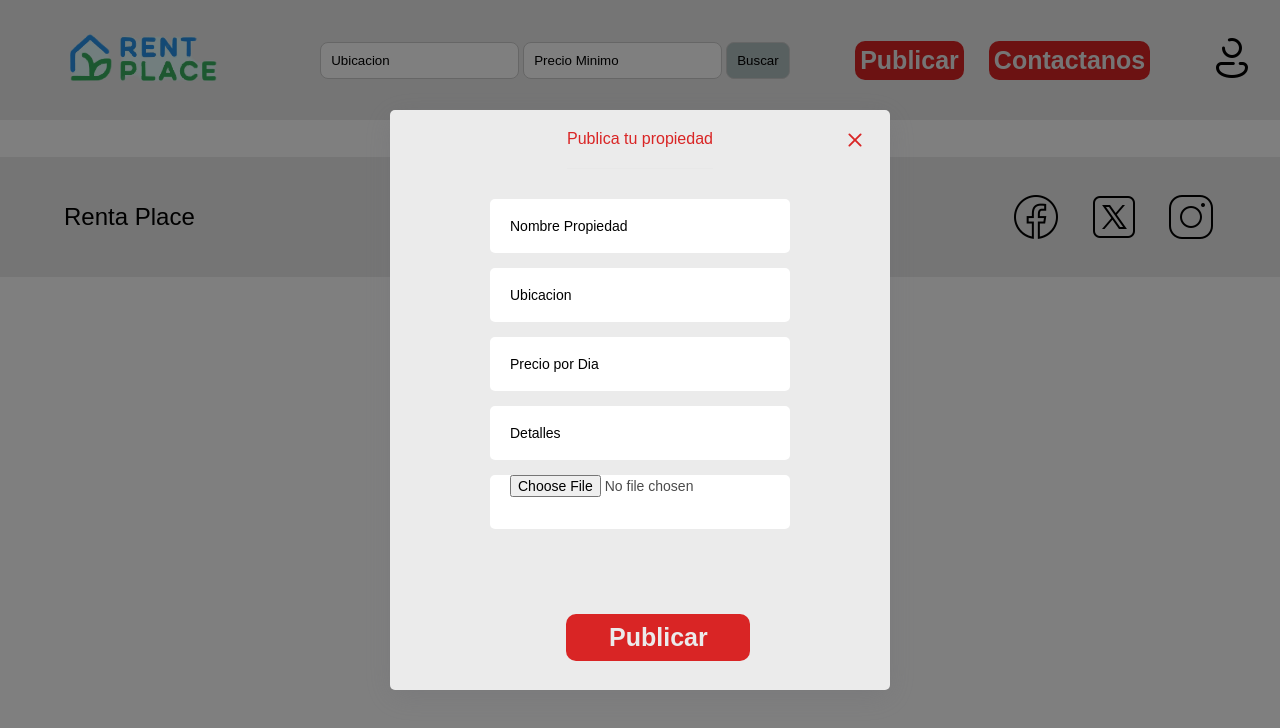
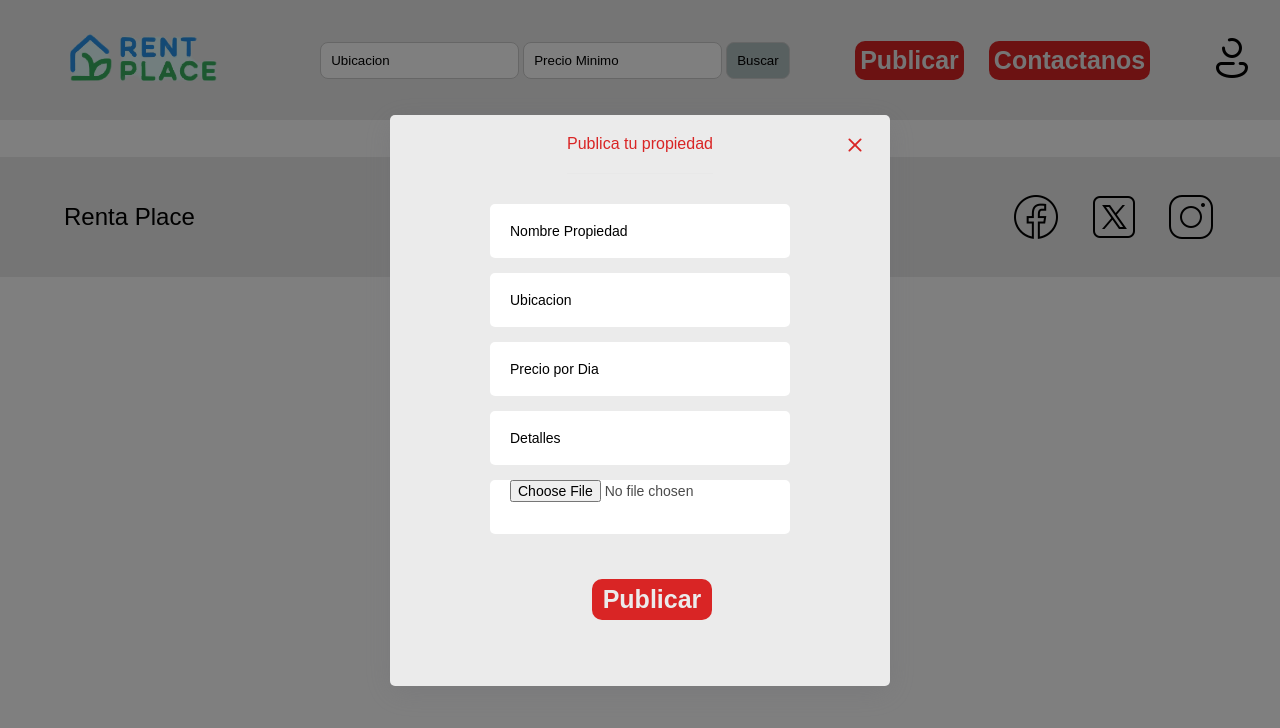
Before and after one commit to Felip3Ramirez/Rent-Place, a React (Vite) app: page / in a window 1280 px wide. Both pictures are taken after a click on the button "Publicar". Shown: the top 728 px of the page. Built offline with nearby package versions, Linux system fonts and the light colour scheme; no server answers.

Commit message:
se agrega la peticion post para agregar una propiedad

```diff
--- a/src/components/Cabecera.jsx
+++ b/src/components/Cabecera.jsx
@@ -28,9 +28,8 @@ function Cabecera() {
                 <Modal
                 estado={modal}
                 cambiarEstado={setModal}
-                titulo='Publica tu propiedad'
-                botonFinal="Publicar">
-                <FormularioPublicar></FormularioPublicar>
+                titulo='Publica tu propiedad'>
+                <FormularioPublicar cerrarModal={() => setModal(false)}></FormularioPublicar>
                 </Modal>
 
 
@@ -38,10 +37,8 @@ function Cabecera() {
                 <Modal
                 estado={modal2}
                 cambiarEstado={setModal2}
-                titulo='Contactanos'
-                botonFinal="Enviar"
-                >
-                    <FormularioContactanos></FormularioContactanos>
+                titulo='Contactanos'>
+                    <FormularioContactanos cerrarModal={() => setModal(false)}></FormularioContactanos>
                 </Modal>
             </nav>
             <div className='login'>
--- a/src/components/FormularioContactanos.jsx
+++ b/src/components/FormularioContactanos.jsx
@@ -9,7 +9,7 @@ const FormularioContactanos = () => {
                 <input name="phone" required placeholder="Telefono" />
                 <input name="email" required placeholder="Correo" type="email" />
                 <textarea className='textArea' name="" id="" cols="30" rows="10" placeholder="Mensaje"></textarea>
-
+                <button  className="botonFinal">Publicar</button>
             </form>
         </section>
     );
--- a/src/components/FormularioPublicar.jsx
+++ b/src/components/FormularioPublicar.jsx
@@ -1,23 +1,53 @@
 import { useState } from "react";
+let apiUsuarios = "https://back-json-server-tuya.onrender.com/propiedades";
 
 
-
-function FormularioPublicar(){
-const [nombre , setNombre] = useState("");
-const [ubicacion, setUbicacion] = useState("");
-const [precio , setPrecio] = useState("");
-const [detalle , setDetalle] = useState("");
-const [foto , setFoto] = useState("");
+function FormularioPublicar({ cerrarModal }) {
+    const [nombre, setNombre] = useState("");
+    const [ubicacion, setUbicacion] = useState("");
+    const [precio, setPrecio] = useState("");
+    const [detalle, setDetalle] = useState("");
+    const [foto, setFoto] = useState("");
 
 
-    return(
+    function crearPropiedad(e) {
+        e.preventDefault();
+        if (!nombre.trim() || !precio.trim()) {
+            alert("Por favor, complete todos los campos sin espacios en blanco.");
+            return;
+        }
+        let data = {
+
+            id: crypto.randomUUID(),
+            nombre: nombre,
+            ubicacion: ubicacion,
+            precio: precio,
+            detalles: detalle
+        }
+        fetch(apiUsuarios, {
+            method: "POST",
+            body: JSON.stringify(data),
+            headers: {
+                "Content-Type": "application/json"
+            }
+        })
+            .then(res => res.json())
+            .then(data => {
+                cerrarModal()})
+            .catch(error => console.log(error))
+
+
+    }
+
+    return (
         <section className="section_form">
             <form id="consultation-form" className="feed-form" action="#">
-                <input onChange={(e)=>setNombre(e.target.value)} required placeholder="Nombre Propiedad" type="text" />
-                <input onChange={(e)=>setUbicacion(e.target.value)} name="ubicacion" required placeholder="Ubicacion" type="text"/>
-                <input onChange={(e)=>setPrecio(e.target.value)} required placeholder="Precio por Dia" type="text" />
-                <input onChange={(e)=>setDetalle(e.target.value)} name="detalles" required placeholder="Detalles" type="text" />
-                <input onChange={(e)=>setFoto(e.target.value)} name= "fotoPropiedad"type="file" required placeholder="Fotos de propiedad"  />
+                <input onChange={(e) => setNombre(e.target.value)} required placeholder="Nombre Propiedad" type="text" />
+                <input onChange={(e) => setUbicacion(e.target.value)} name="ubicacion" required placeholder="Ubicacion" type="text" />
+                <input onChange={(e) => setPrecio(e.target.value)} required placeholder="Precio por Dia" type="text" />
+                <input onChange={(e) => setDetalle(e.target.value)} name="detalles" required placeholder="Detalles" type="text" />
+                <input onChange={(e) => setFoto(e.target.value)} name="fotoPropiedad" type="file" required placeholder="Fotos de propiedad" />
+                <button onClick={(e)=>crearPropiedad(e)} className="botonFinal">Publicar</button>
 
             </form>
         </section>
--- a/src/components/Modal.jsx
+++ b/src/components/Modal.jsx
@@ -1,7 +1,7 @@
 
 
 
-function Modal({ children, estado, cambiarEstado,titulo,botonFinal }) {
+function Modal({ children, estado, cambiarEstado,titulo }) {
     return (
         <>
             {estado &&
@@ -15,7 +15,7 @@ function Modal({ children, estado, cambiarEstado,titulo,botonFinal }) {
                         </svg>
                         </div>
                         {children}
-                        <button  className="botonFinal">{botonFinal}</button>
+
                     </div>
                 </div>
             }
--- a/src/components/Tarjeta.jsx
+++ b/src/components/Tarjeta.jsx
@@ -19,11 +19,12 @@ function Tarjeta({ info }) {
                     estado={modal}
                     cambiarEstado={setModal}
                     titulo={info.nombre}
-                    botonFinal="Reservar"
+
                 >
                     <img src={imgPropiedad} alt="Imagen" />
                     <h6 className="ubicacionPropiedad"> Ubicacion: {info.ubicacion} <span></span></h6>
                     <h6 className="precioPropiedad"> Precio:{info.precio}</h6>
+                    <button  className="botonFinal">Reservar</button>
                 </Modal>
 
             </div>
--- a/src/pages/ContenedorPrincipal.css
+++ b/src/pages/ContenedorPrincipal.css
@@ -64,6 +64,12 @@
     align-items: center;
     margin-bottom: 40px;
 }
+#consultation-form{
+    display: flex;
+    flex-direction: column;
+    align-items: center;
+    justify-content: center;
+}
 
 .feed-form {
     margin-top: 10px;
@@ -74,6 +80,7 @@
 
 .feed-form input {
     height: 54px;
+    width: 100%;
     border-radius: 5px;
     background: white;
     margin-bottom: 15px;
@@ -84,7 +91,8 @@
     color: #4B4B4B;
 }
 .textArea{
-    height: 54px;
+    width: 100%;
+    min-height: 50px;
     border-radius: 5px;
     background: white;
     margin-bottom: 15px;
@@ -279,6 +287,7 @@
     cursor: pointer;
     display: flex;
     justify-content: center;
+    align-items: center;
     width: 40%;
     background-color: #D92525;
     color: #EBEBEB;
```
